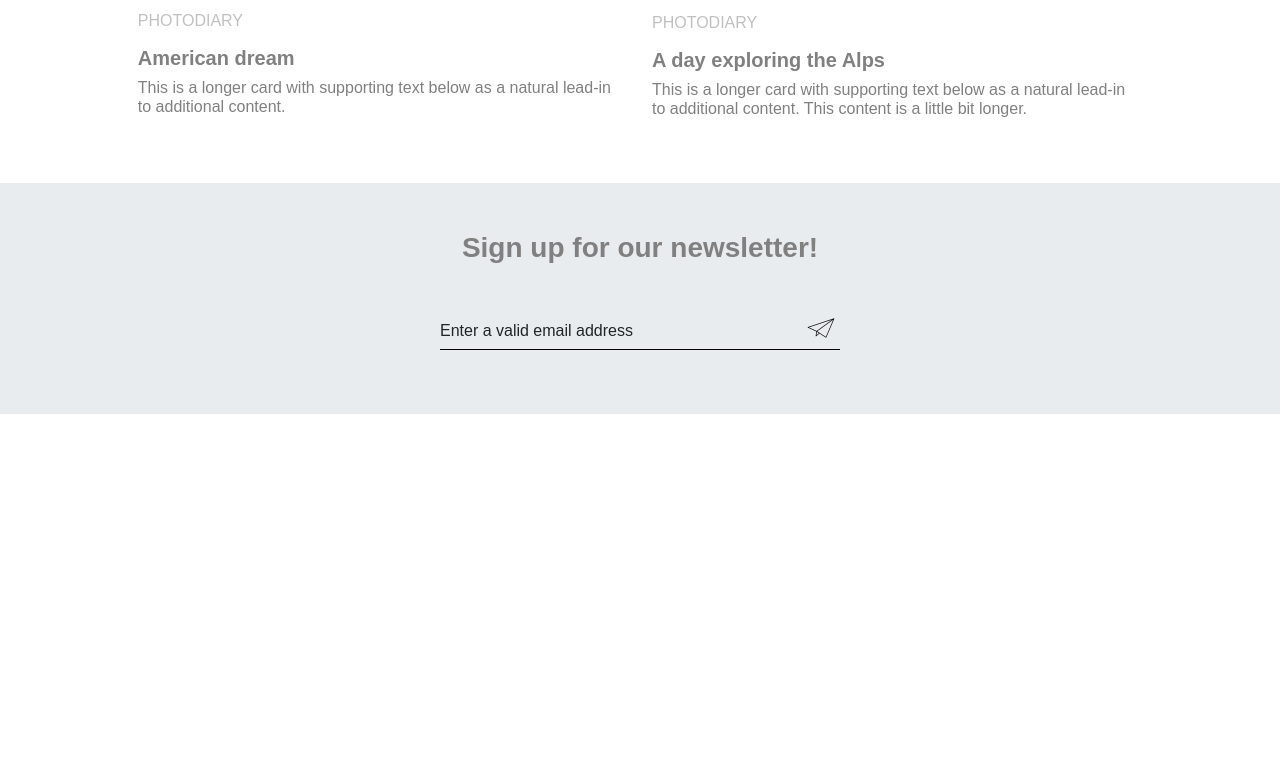
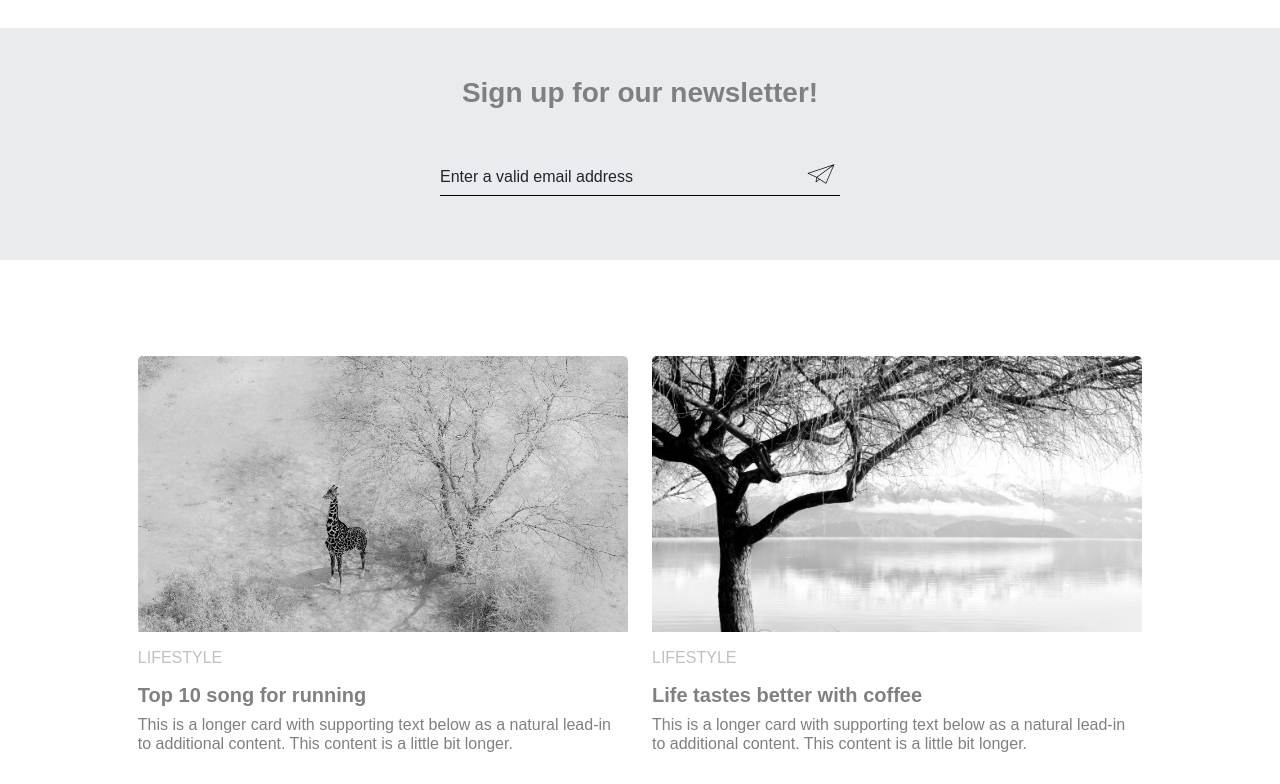
Before and after one commit to minimal005/GIT, a plain HTML site: page index.html in a window 1280 px wide. Shown: the part 2016-2800 px from the top of the page. Before the commit the page ends 2478 px from the top, so only its background shows below. Drawn offline with Linux system fonts and the light colour scheme; a web font is replaced by a local one.

Commit message:
finished index

```diff
--- a/css/style.css
+++ b/css/style.css
@@ -61,9 +61,11 @@ body {
    top: 0;
    display: inline-block;
 }
+.btn-outline-secondary {
+   border-radius: 0;
+}
 @media (max-width: 500px){
    .sign__label {
       width: 90%;
-
    }
 }
--- a/index.html
+++ b/index.html
@@ -43,7 +43,7 @@
                </div>
             </div>
          </nav>
-         <div class="header__img"><img src="./img/bg.jpg" alt="image" class="img-fluid"></div>
+         <div class="header__img mt-3"><img src="./img/bg.jpg" alt="image" class="img-fluid"></div>
       </div>
 
 
@@ -137,6 +137,38 @@
       </div>
       </div>
    </section>
+   <div class="container">
+      <section class="cards _container pb-5 pt-5 ">
+
+         <div class="row row-cols-1 row-cols-md-2 g-4 mb-5">
+            <div class="col">
+               <div class="card h-100">
+                  <img src="./img/1.jpg" class="card-img-top" alt="img">
+                  <div class="card-body">
+                     <p class="text__grey text-uppercase mb-3">lifestyle</p>
+                     <h5 class="card-title fw-bolder card__text">Top 10 song for running</h5>
+                     <p class="card-text card__text">This is a longer card with supporting text below as a natural
+                        lead-in to
+                        additional content. This content is a little bit longer.</p>
+                  </div>
+               </div>
+            </div>
+            <div class="col">
+               <div class="card h-100">
+                  <img src="./img/2.jpg" class="card-img-top" alt="img">
+                  <div class="card-body">
+                     <p class="text__grey text-uppercase mb-3">lifestyle</p>
+                     <h5 class="card-title fw-bolder card__text">Life tastes better with coffee</h5>
+                     <p class="card-text card__text">This is a longer card with supporting text below as a natural
+                        lead-in to
+                        additional content. This content is a little bit longer.</p>
+                  </div>
+               </div>
+            </div>
+         </div>
+         <p class="text-center"><a href="#" class="btn btn-outline-secondary">Load more</a></p>
+      </section>
+   </div>
 
 
 
```
Also changed, not shown: img/bg.jpg.
